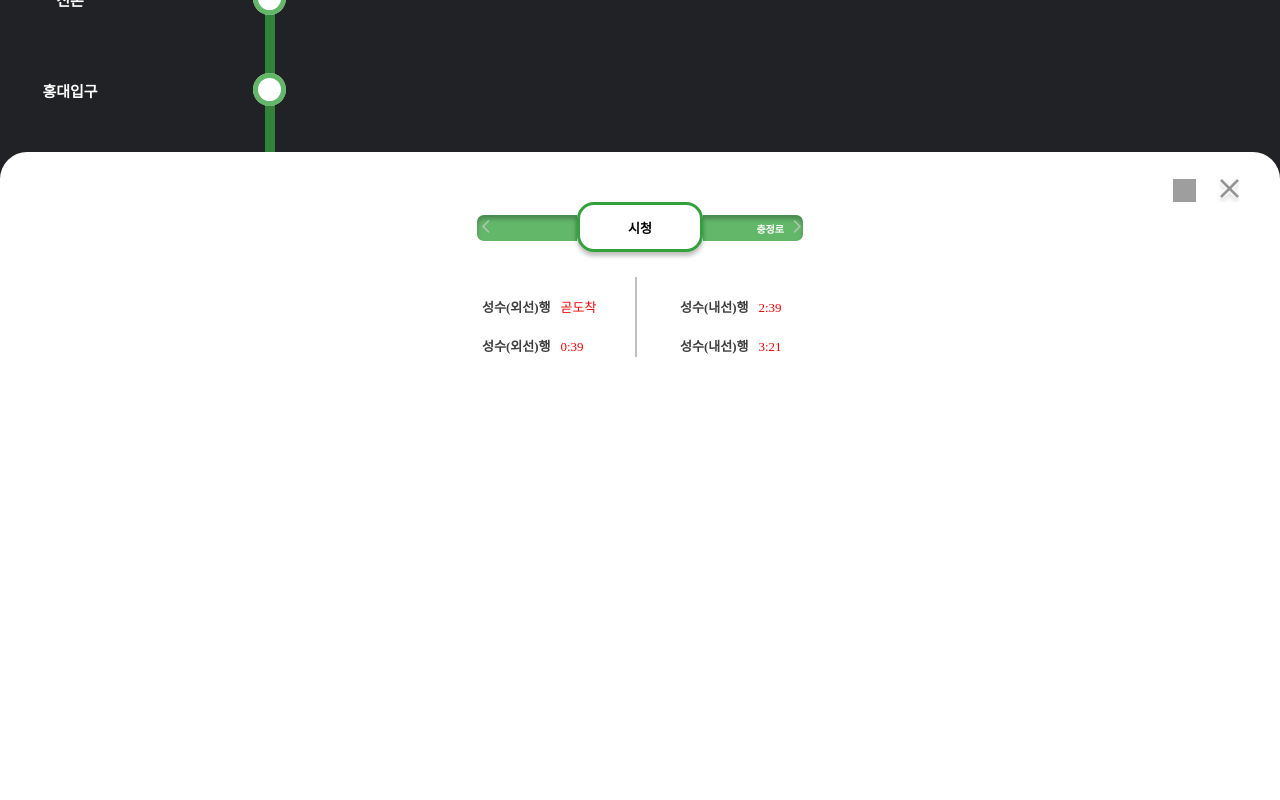
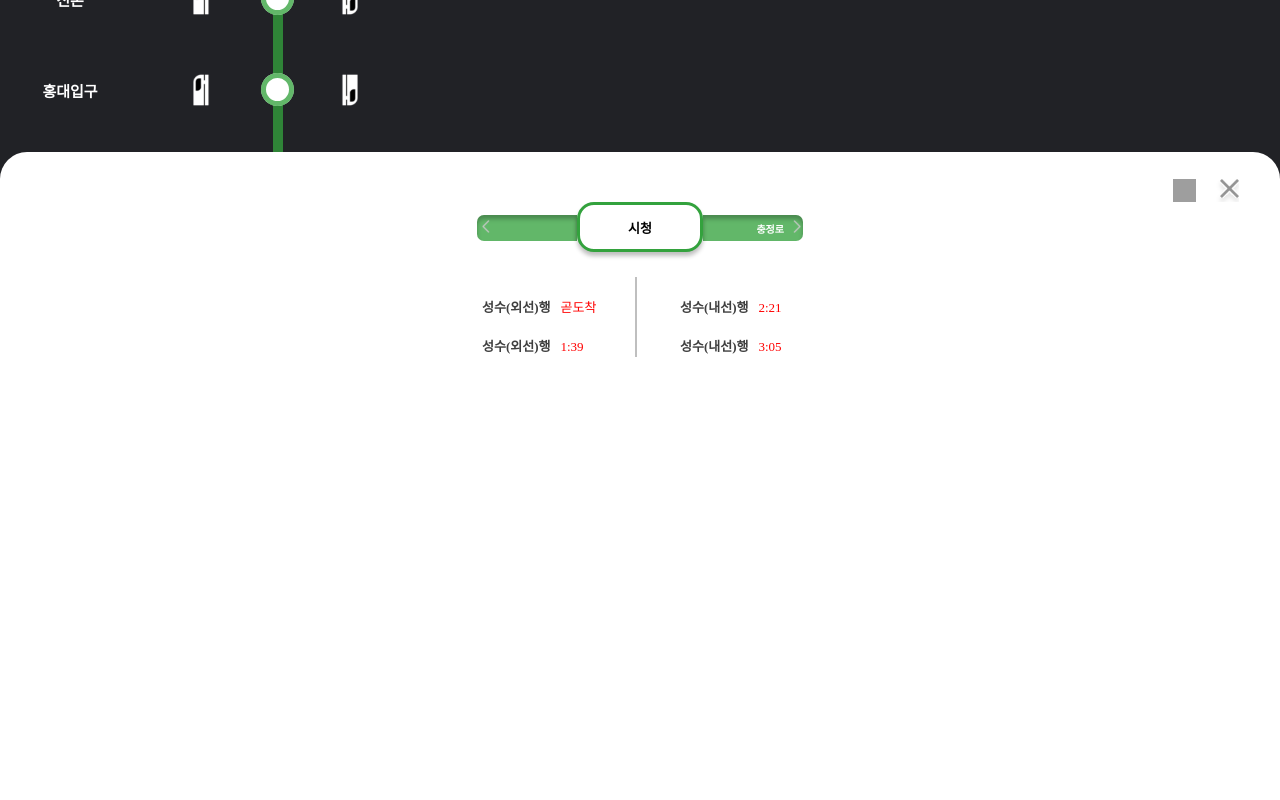
Before and after one commit to NNAERYEOK/NNY-Front, a React (Create React App) app: page /line2 in a window 1280 px wide. Shown: the part 648-1448 px from the top of the page. Built offline with nearby package versions, Linux system fonts and the light colour scheme; grey boxes are pictures that could not be loaded.

Commit message:
feat: 전철 이미지

```diff
--- /dev/null
+++ b/src/components/selectpage/DownSub.js
@@ -0,0 +1,44 @@
+import styled from "styled-components";
+import React, { useState } from "react";
+import downsub from "../../image/downsub.svg";
+import { useNavigate } from "react-router-dom";
+
+const DownSub = () => {
+  const navigate = useNavigate();
+  const goSeatPage = () => {
+    navigate("/seat");
+  };
+  const Img = () => {
+    let DownSubImg = [];
+    let i;
+    for (i = 1; i < 54; i++) {
+      var name = "item" + i;
+      DownSubImg.push(
+        <img src={downsub} className={name} onClick={goSeatPage} />,
+      );
+    }
+    return DownSubImg;
+  };
+
+  return <DownSubBlock>{Img()}</DownSubBlock>;
+};
+export default DownSub;
+const DownSubBlock = styled.div`
+  margin-left: 25px;
+  margin-top: 50px;
+  img {
+    display: block;
+    margin-top: 51px;
+    height: 40px;
+  }
+  .item35 {
+    margin-top: 108px;
+  }
+  .item44 {
+    margin-top: 200px;
+  }
+  .item49 {
+    margin-top: 210px;
+  }
+  cursor: pointer;
+`;
--- /dev/null
+++ b/src/components/selectpage/StationName.js
@@ -0,0 +1,117 @@
+import styled from "styled-components";
+import React, { useState } from "react";
+
+import RealtimeModal from "../../components/selectpage/RealtimeModal";
+import { subway } from "../../data/subway";
+
+const StationName = () => {
+  const [realtimeModal, setRealtimeModal] = useState(false);
+
+  // 선택된 역의 id
+  const [selectedId, setSelectedId] = useState(0);
+
+  // 역 클릭하기
+  const SelectSubway = id => {
+    setRealtimeModal(true);
+    setSelectedId(id - 1);
+  };
+
+  let stationList = subway.filter(asubway => asubway.id < 35);
+  let stationList2 = subway.filter(
+    asubway => asubway.id >= 35 && asubway.id < 44,
+  );
+  let stationList3 = subway.filter(
+    asubway => asubway.id >= 44 && asubway.id < 49,
+  );
+  let stationList4 = subway.filter(asubway => asubway.id >= 49);
+  return (
+    <>
+      <StationNameBloack>
+        <List1>
+          {stationList.map(asubway => (
+            <div onClick={() => SelectSubway(asubway.id)}>
+              {asubway.station}
+            </div>
+          ))}
+        </List1>
+        <List2>
+          {stationList2.map(asubway => (
+            <div onClick={() => SelectSubway(asubway.id)}>
+              {asubway.station}
+            </div>
+          ))}
+        </List2>
+        <List3>
+          {stationList3.map(asubway => (
+            <div onClick={() => SelectSubway(asubway.id)}>
+              {asubway.station}
+            </div>
+          ))}
+        </List3>
+        <List4>
+          {stationList4.map(asubway => (
+            <div onClick={() => SelectSubway(asubway.id)}>
+              {asubway.station}
+            </div>
+          ))}
+        </List4>
+      </StationNameBloack>
+      <RealtimeModal
+        selectSubwayId={selectedId}
+        isOpen={realtimeModal}
+        setRealtimeModal={setRealtimeModal}
+      />
+    </>
+  );
+};
+
+export default StationName;
+
+const StationNameBloack = styled.div`
+  margin-top: 105px;
+  color: white;
+  font-size: 15px;
+  font-weight: 800;
+  width: 140px;
+  text-align: center;
+`;
+
+const List1 = styled.div`
+  display: inline-block;
+  margin-bottom: 22px;
+  div {
+    margin-bottom: 58px;
+    height: 27px;
+    padding-top: 6px;
+  }
+  cursor: pointer;
+`;
+const List2 = styled.div`
+  display: inline-block;
+  margin-top: 33px;
+  div {
+    margin-bottom: 58px;
+    height: 27px;
+    padding-top: 6px;
+  }
+  cursor: pointer;
+`;
+const List3 = styled.div`
+  display: inline-block;
+  margin-top: 150px;
+  div {
+    margin-bottom: 58px;
+    height: 27px;
+    padding-top: 6px;
+  }
+  cursor: pointer;
+`;
+const List4 = styled.div`
+  margin-top: 160px;
+  div {
+    margin-bottom: 58px;
+    height: 27px;
+    padding-top: 6px;
+  }
+  cursor: pointer;
+`;
--- a/src/components/selectpage/Time.js
+++ b/src/components/selectpage/Time.js
@@ -2,12 +2,12 @@ import React, { useEffect, useState } from "react";
 import styled from "styled-components";
 
 const Time = () => {
-  const [minutes, setMinutes] = useState(0);
-  const [minutes2, setMinutes2] = useState(3);
-  const [minutes3, setMinutes3] = useState(2);
+  const [minutes, setMinutes] = useState(1);
+  const [minutes2, setMinutes2] = useState(2);
+  const [minutes3, setMinutes3] = useState(3);
   const [seconds, setSeconds] = useState(45);
   const [seconds2, setSeconds2] = useState(27);
-
+  const [seconds3, setSeconds3] = useState(11);
   useEffect(() => {
     const countdown = setInterval(() => {
       if (parseInt(seconds) === 0 && parseInt(minutes) === 0) {
@@ -28,30 +28,12 @@ const Time = () => {
     }, 1000);
     return () => clearInterval(countdown);
   }, [minutes, seconds]);
-  useEffect(() => {
-    const countdown = setInterval(() => {
-      if (parseInt(seconds) === 0 && parseInt(minutes3) === 0) {
-        setMinutes3("곧");
-        setSeconds("도착");
-      }
-      if (parseInt(seconds) > 0) {
-        setSeconds(parseInt(seconds) - 1);
-      }
-      if (parseInt(seconds) === 0) {
-        if (parseInt(minutes3) === 0) {
-          clearInterval(countdown);
-        } else {
-          setMinutes(parseInt(minutes3) - 1);
-          setSeconds(59);
-        }
-      }
-    }, 1000);
-    return () => clearInterval(countdown);
-  }, [minutes3, seconds]);
+
   useEffect(() => {
     const countdown = setInterval(() => {
       if (parseInt(seconds2) === 0 && parseInt(minutes2) === 0) {
-        setSeconds2("곧 도착");
+        setMinutes2("곧");
+        setSeconds2("도착");
       }
       if (parseInt(seconds2) > 0) {
         setSeconds2(parseInt(seconds2) - 1);
@@ -60,13 +42,34 @@ const Time = () => {
         if (parseInt(minutes2) === 0) {
           clearInterval(countdown);
         } else {
-          setMinutes2(parseInt(minutes) - 1);
+          setMinutes(parseInt(minutes2) - 1);
           setSeconds2(59);
         }
       }
     }, 1000);
     return () => clearInterval(countdown);
   }, [minutes2, seconds2]);
+
+  useEffect(() => {
+    const countdown = setInterval(() => {
+      if (parseInt(seconds3) === 0 && parseInt(minutes3) === 0) {
+        setMinutes3("곧");
+        setSeconds3("도착");
+      }
+      if (parseInt(seconds3) > 0) {
+        setSeconds3(parseInt(seconds3) - 1);
+      }
+      if (parseInt(seconds3) === 0) {
+        if (parseInt(minutes3) === 0) {
+          clearInterval(countdown);
+        } else {
+          setMinutes3(parseInt(minutes3) - 1);
+          setSeconds3(59);
+        }
+      }
+    }, 1000);
+    return () => clearInterval(countdown);
+  }, [minutes3, seconds3]);
 
   return (
     <TimeBlock>
@@ -87,13 +90,13 @@ const Time = () => {
         <P>
           성수(내선)행
           <Span>
-            {minutes3}:{seconds < 10 ? `0${seconds}` : seconds}
+            {minutes2}:{seconds2 < 10 ? `0${seconds2}` : seconds2}
           </Span>
         </P>
         <P>
           성수(내선)행
           <Span>
-            {minutes2}:{seconds2 < 10 ? `0${seconds2}` : seconds2}
+            {minutes3}:{seconds3 < 10 ? `0${seconds3}` : seconds3}
           </Span>
         </P>
       </RightTime>
--- /dev/null
+++ b/src/components/selectpage/UpSub.js
@@ -0,0 +1,42 @@
+import styled from "styled-components";
+import React, { useState } from "react";
+import upsub from "../../image/upsub.svg";
+import { useNavigate } from "react-router-dom";
+
+const UpSub = () => {
+  const navigate = useNavigate();
+  const goSeatPage = () => {
+    navigate("/seat");
+  };
+  const Img = () => {
+    let UpSubImg = [];
+    let i;
+    for (i = 1; i < 54; i++) {
+      var name = "item" + i;
+      UpSubImg.push(<img src={upsub} className={name} onClick={goSeatPage} />);
+    }
+    return UpSubImg;
+  };
+
+  return <UpSubBlock>{Img()}</UpSubBlock>;
+};
+export default UpSub;
+const UpSubBlock = styled.div`
+  margin-left: 50px;
+  margin-top: 50px;
+  img {
+    display: block;
+    margin-top: 51px;
+    height: 40px;
+  }
+  .item35 {
+    margin-top: 108px;
+  }
+  .item44 {
+    margin-top: 200px;
+  }
+  .item49 {
+    margin-top: 210px;
+  }
+  cursor: pointer;
+`;
--- a/src/pages/Line2Page.js
+++ b/src/pages/Line2Page.js
@@ -3,99 +3,30 @@ import React, { useEffect, useState } from "react";
 
 import TopBar from "../components/TopBar";
 import BackBtn from "../components/BackBtn";
-import RealtimeModal from "../components/selectpage/RealtimeModal";
-import { subway } from "../data/subway";
+import StationName from "../components/selectpage/StationName";
+import UpSub from "../components/selectpage/UpSub";
+import DownSub from "../components/selectpage/DownSub";
 
 import sub2 from "../image/sub2.svg";
-import upsub from "../image/upsub.svg";
-import downsub from "../image/downsub.svg";
 
 const Line2Page = () => {
-  const [realtimeModal, setRealtimeModal] = useState(false);
-
-  // 선택된 역의 id
-  const [selectedId, setSelectedId] = useState(0);
-
-  // 역 클릭하기
-  const SelectSubway = id => {
-    setRealtimeModal(true);
-    setSelectedId(id - 1);
-  };
-
-  let stationList = subway.filter(asubway => asubway.id < 35);
-  let stationList2 = subway.filter(
-    asubway => asubway.id >= 35 && asubway.id < 44,
-  );
-  let stationList3 = subway.filter(
-    asubway => asubway.id >= 44 && asubway.id < 49,
-  );
-  let stationList4 = subway.filter(asubway => asubway.id >= 49);
-
   return (
     <>
       <Background />
       <TopBar />
       <BackBtn />
       <Wrapper>
-        <StationName>
-          <List1>
-            {stationList.map(asubway => (
-              <div onClick={() => SelectSubway(asubway.id)}>
-                {asubway.station}
-              </div>
-            ))}
-          </List1>
-          <List2>
-            {stationList2.map(asubway => (
-              <div onClick={() => SelectSubway(asubway.id)}>
-                {asubway.station}
-              </div>
-            ))}
-          </List2>
-          <List3>
-            {stationList3.map(asubway => (
-              <div onClick={() => SelectSubway(asubway.id)}>
-                {asubway.station}
-              </div>
-            ))}
-          </List3>
-          <List4>
-            {stationList4.map(asubway => (
-              <div onClick={() => SelectSubway(asubway.id)}>
-                {asubway.station}
-              </div>
-            ))}
-          </List4>
-        </StationName>
-        <UpSub>
-          <img src={upsub} />
-          <img src={upsub} />
-        </UpSub>
+        <StationName />
+        <UpSub />
         <SubImg src={sub2} />
-        <DownSub>
-          <img src={downsub} />
-          <img src={downsub} />
-        </DownSub>
+        <DownSub />
       </Wrapper>
-      <RealtimeModal
-        selectSubwayId={selectedId}
-        isOpen={realtimeModal}
-        setRealtimeModal={setRealtimeModal}
-      />
     </>
   );
 };
 
 export default Line2Page;
 
-const StationName = styled.div`
-  margin-top: 105px;
-  color: white;
-  font-size: 15px;
-  font-weight: 800;
-  width: 140px;
-  text-align: center;
-`;
 const Wrapper = styled.div`
   display: flex;
 `;
@@ -107,58 +38,3 @@ const Background = createGlobalStyle`
   background-color: var( --background-black);
   }
 `;
-const UpSub = styled.div`
-  margin-left: 40px;
-  img {
-    display: block;
-  }
-  cursor: pointer;
-`;
-const DownSub = styled.div`
-  margin-left: 30px;
-  margin-right: 13px;
-  img {
-    display: block;
-  }
-  cursor: pointer;
-`;
-
-const List1 = styled.div`
-  display: inline-block;
-  margin-bottom: 22px;
-  div {
-    margin-bottom: 58px;
-    height: 27px;
-    padding-top: 6px;
-  }
-  cursor: pointer;
-`;
-const List2 = styled.div`
-  display: inline-block;
-  margin-top: 33px;
-  div {
-    margin-bottom: 58px;
-    height: 27px;
-    padding-top: 6px;
-  }
-  cursor: pointer;
-`;
-const List3 = styled.div`
-  display: inline-block;
-  margin-top: 150px;
-  div {
-    margin-bottom: 58px;
-    height: 27px;
-    padding-top: 6px;
-  }
-  cursor: pointer;
-`;
-const List4 = styled.div`
-  margin-top: 160px;
-  div {
-    margin-bottom: 58px;
-    height: 27px;
-    padding-top: 6px;
-  }
-  cursor: pointer;
-`;
--- a/src/pages/Main/RegisterPage.js
+++ b/src/pages/Main/RegisterPage.js
@@ -46,7 +46,7 @@ const RegisterPage = () => {
       setSuccess(true);
     }
 
-    PostUser(id, password, username)
+    PostUser(id, pwd, username)
       .then(data => dispatch(setUser(data)))
       .catch(err => console.log("회원 가입 실패"));
 
--- a/src/pages/SelectLinePage.js
+++ b/src/pages/SelectLinePage.js
@@ -65,6 +65,7 @@ const LineSelect = styled.div`
     display: block;
     cursor: pointer;
     width: 80%;
+    max-width: 650px;
   }
 `;
 const Question = styled.div`
```
